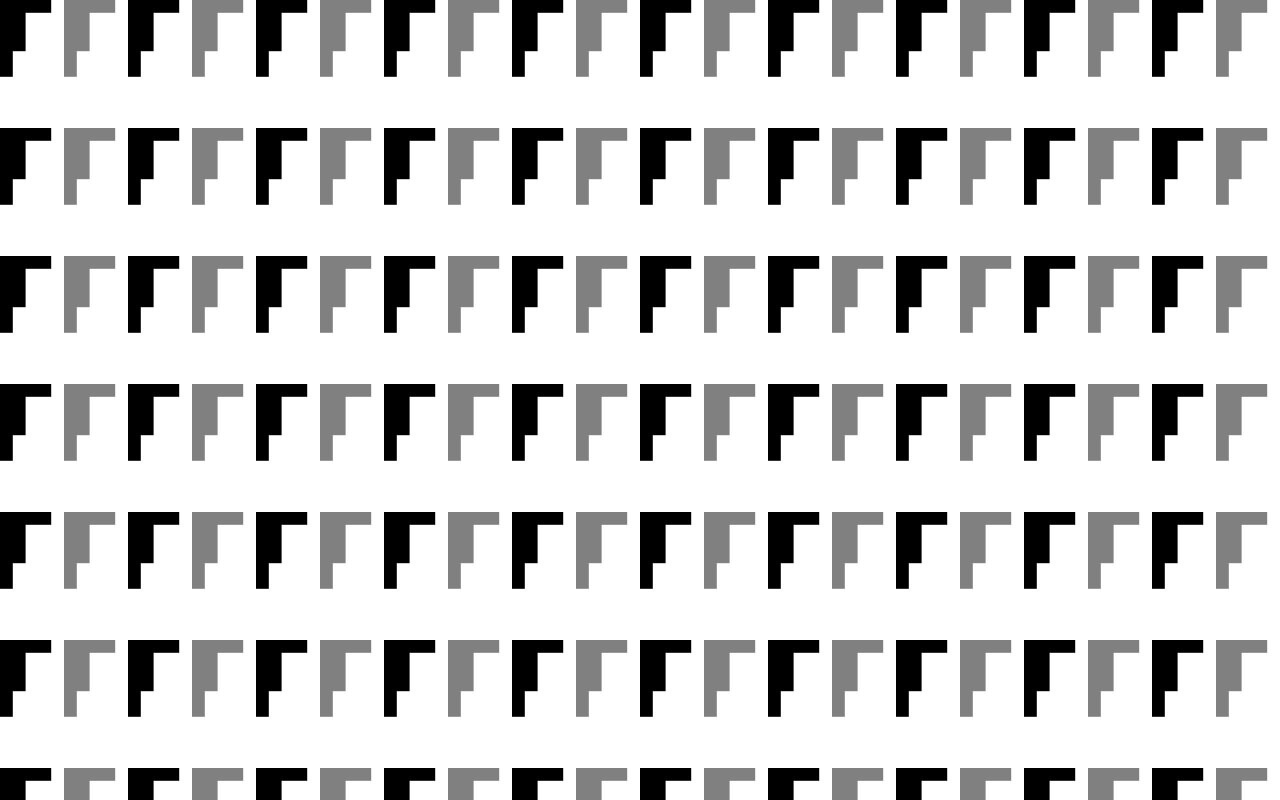
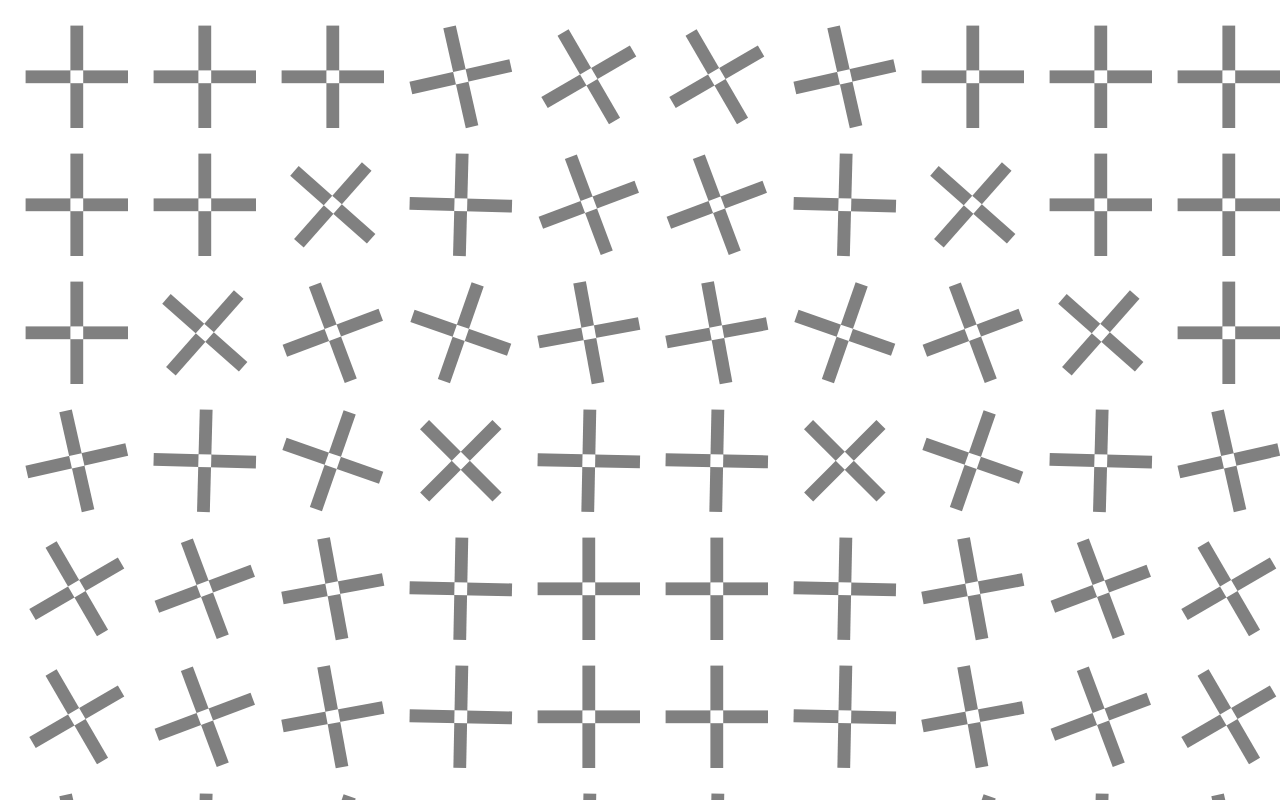
Before and after one commit to chrisbolin/2e4734f, a React (Create React App) app: page / in a window 1280 px wide. Shown: the top 800 px of the page. Built offline with nearby package versions, Linux system fonts and the light colour scheme.

Commit message:
simple beesandbombs

```diff
--- a/src/App.js
+++ b/src/App.js
@@ -1,11 +1,13 @@
 import React, { Component, cloneElement, Children } from 'react';
 import { range } from 'lodash';
+
+const { floor, sqrt, pow, cos } = Math;
 
 const prepareChildren = children => Children.toArray(children).filter(el => typeof el !== 'string');
 
 const GridElement = ({index, base, children}) => {
-	const row = Math.floor(index / base);
-	const column = (index % base);
+	const row = (index % base);
+	const column = floor(index / base);
 	const transform = `translate(${row * base},${column * base})`;
 
 	return (
@@ -32,21 +34,46 @@ const Grid = ({ children }) => {
 	);
 };
 
-const Tile = ({ index, x = 0, fill = 'black' }) => (
-	<g>
-		<rect x={x} fill={fill} width={1} height={6} />
-		<rect x={x} fill={fill} width={2} height={4} />
-		<rect x={x} fill={fill} width={4} height={1} />
-	</g>
-);
+const Tile = ({ frame, index, row, column }) => {
+	const duration = 50;
+	const distance = sqrt( pow(row-4.5, 2) + pow(column-4.5, 2) );
+	let progress = 0;
+
+	const adjustedFrame = (15 * distance + 1.5 * frame) % 200;
+	if (adjustedFrame > 100) progress = (adjustedFrame - 100)/duration;
+	if (adjustedFrame > (100 + duration)) progress = 1;
+
+	const rotate = 270 * progress;
+	return (
+		<g transform={`rotate(${rotate} 6 6)`}>
+			<rect x={2} y={5.5} width={8} height={1} fill="grey" />
+			<rect x={5.5} y={2} width={1} height={8} fill="grey" />
+			<rect x={5.5} y={5.5} width={1} height={1} fill="white" />
+		</g>
+	);
+};
 
 class App extends Component {
+	constructor() {
+		super();
+		this.state = {
+			frame: 0,
+		};
+	}
+	componentDidMount() {
+		this.tick();
+	}
+	tick = () => {
+		this.setState({
+			frame: this.state.frame + 1
+		});
+		window.requestAnimationFrame(this.tick);
+	}
   render() {
     return (
       <div>
 				<Grid>
-					<Tile />
-					<Tile x={5} fill="grey" />
+					<Tile frame={this.state.frame}/>
 				</Grid>
       </div>
     );
```
